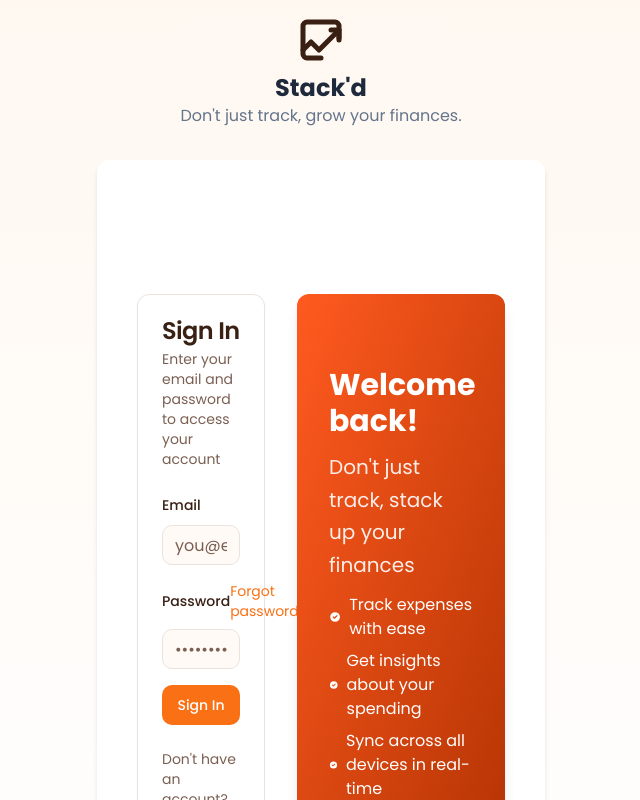
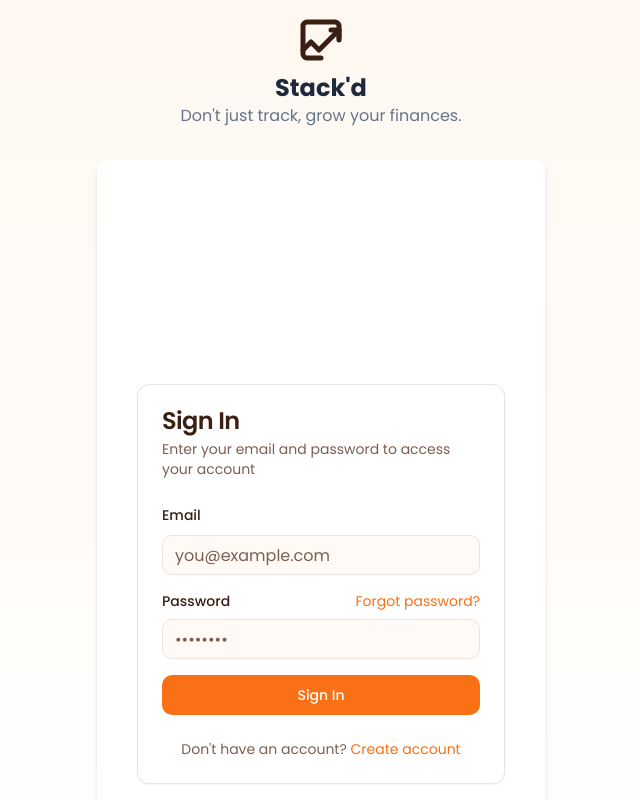
Before and after one commit to thesantacorp/cashflow-circuit-dashboard, a React (Vite) app: page /auth in a window 1280 px wide. Shown: the top 800 px of the page, without its empty margins (319-959 px from the left). Built offline with nearby package versions, Linux system fonts and the light colour scheme.

Commit message:
Revert sign in page design
Reverts the sign in page to the previous design.

```diff
--- a/src/pages/auth/LoginPage.tsx
+++ b/src/pages/auth/LoginPage.tsx
@@ -37,8 +37,7 @@ const LoginPage: React.FC = () => {
 
   return (
     <div className="container max-w-screen-xl mx-auto px-4 h-screen flex items-center justify-center">
-      <div className="grid gap-8 w-full max-w-4xl md:grid-cols-5">
-        <Card className="md:col-span-2">
+      <Card className="w-full max-w-md">
         <CardHeader>
           <CardTitle>Sign In</CardTitle>
           <CardDescription>
@@ -97,38 +96,6 @@ const LoginPage: React.FC = () => {
           </p>
         </CardFooter>
       </Card>
-
-        <div className="hidden md:flex md:col-span-3 bg-gradient-to-br from-orange-500 to-orange-700 text-white rounded-lg shadow-lg">
-          <div className="p-8 flex flex-col justify-center w-full">
-            <div className="space-y-3">
-              <h2 className="text-3xl font-bold">Welcome back!</h2>
-              <p className="text-xl leading-relaxed opacity-90">
-                Don't just track, stack up your finances
-              </p>
-              <ul className="space-y-2 mt-6">
-                <li className="flex items-center">
-                  <svg className="h-5 w-5 mr-2" fill="currentColor" viewBox="0 0 20 20">
-                    <path fillRule="evenodd" d="M10 18a8 8 0 100-16 8 8 0 000 16zm3.707-9.293a1 1 0 00-1.414-1.414L9 10.586 7.707 9.293a1 1 0 00-1.414 1.414l2 2a1 1 0 001.414 0l4-4z" clipRule="evenodd" />
-                  </svg>
-                  Track expenses with ease
-                </li>
-                <li className="flex items-center">
-                  <svg className="h-5 w-5 mr-2" fill="currentColor" viewBox="0 0 20 20">
-                    <path fillRule="evenodd" d="M10 18a8 8 0 100-16 8 8 0 000 16zm3.707-9.293a1 1 0 00-1.414-1.414L9 10.586 7.707 9.293a1 1 0 00-1.414 1.414l2 2a1 1 0 001.414 0l4-4z" clipRule="evenodd" />
-                  </svg>
-                  Get insights about your spending
-                </li>
-                <li className="flex items-center">
-                  <svg className="h-5 w-5 mr-2" fill="currentColor" viewBox="0 0 20 20">
-                    <path fillRule="evenodd" d="M10 18a8 8 0 100-16 8 8 0 000 16zm3.707-9.293a1 1 0 00-1.414-1.414L9 10.586 7.707 9.293a1 1 0 00-1.414 1.414l2 2a1 1 0 001.414 0l4-4z" clipRule="evenodd" />
-                  </svg>
-                  Sync across all devices in real-time
-                </li>
-              </ul>
-            </div>
-          </div>
-        </div>
-      </div>
     </div>
   );
 };
```
Lines whose indentation alone changed are shown as unchanged.
